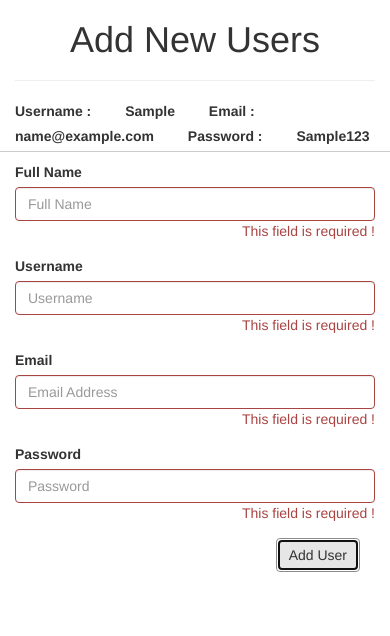
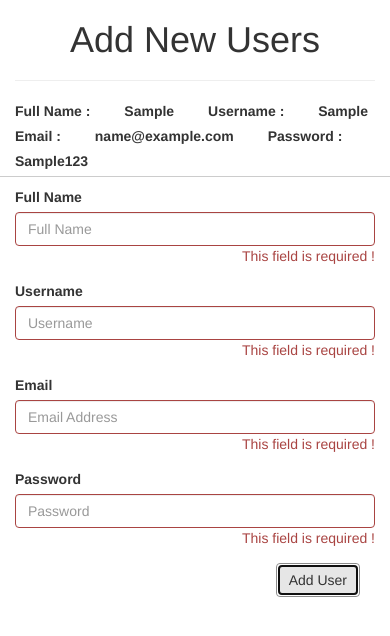
Before and after one commit to itutme/angular, a plain HTML site: page users.html in a window 390 px wide. Both pictures are taken after typing "Sample", "Sample", "name@example.com", "Sample123" into the empty fields and a click on the button "Add User". Drawn offline with nearby package versions, Linux system fonts and the light colour scheme; some packages are replaced by stand-ins of ours.

Commit message:
add full name

```diff
--- a/users.html
+++ b/users.html
@@ -15,6 +15,8 @@
         <h1 class="title text-center">Add New Users</h1>
         <hr />
         <div class="row" ng-repeat="user in users" style="border-bottom: 1px #CCC solid;margin-bottom: 10px;">
+            <label class="col-sm-4 control-label">Full Name : </label>
+            <label class="col-sm-8 control-label">{{user.fullname}}</label>
             <label class="col-sm-4 control-label">Username : </label>
             <label class="col-sm-8 control-label">{{user.username}}</label>
             <label class="col-sm-4 control-label">Email : </label>
```
